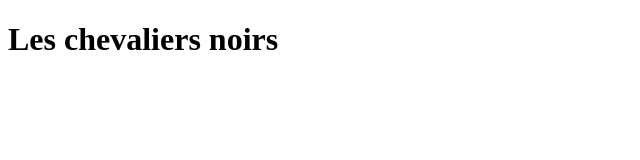
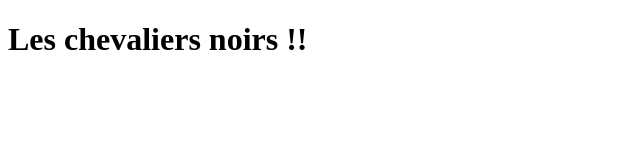
Before and after one commit to yvansamen237/git-mastery-github, a plain HTML site: page index.html in a window 1280 px wide. Shown: the full height of the page, 0-640 px from the left. Drawn offline with Linux system fonts and the light colour scheme.

Commit message:
Rajout de deux !!

```diff
--- a/index.html
+++ b/index.html
@@ -8,6 +8,6 @@
     <title>Apprentissage de git</title>
 </head>
 <body>
-    <h1>Les chevaliers noirs</h1>
+    <h1>Les chevaliers noirs !!</h1>
 </body>
 </html>
```
